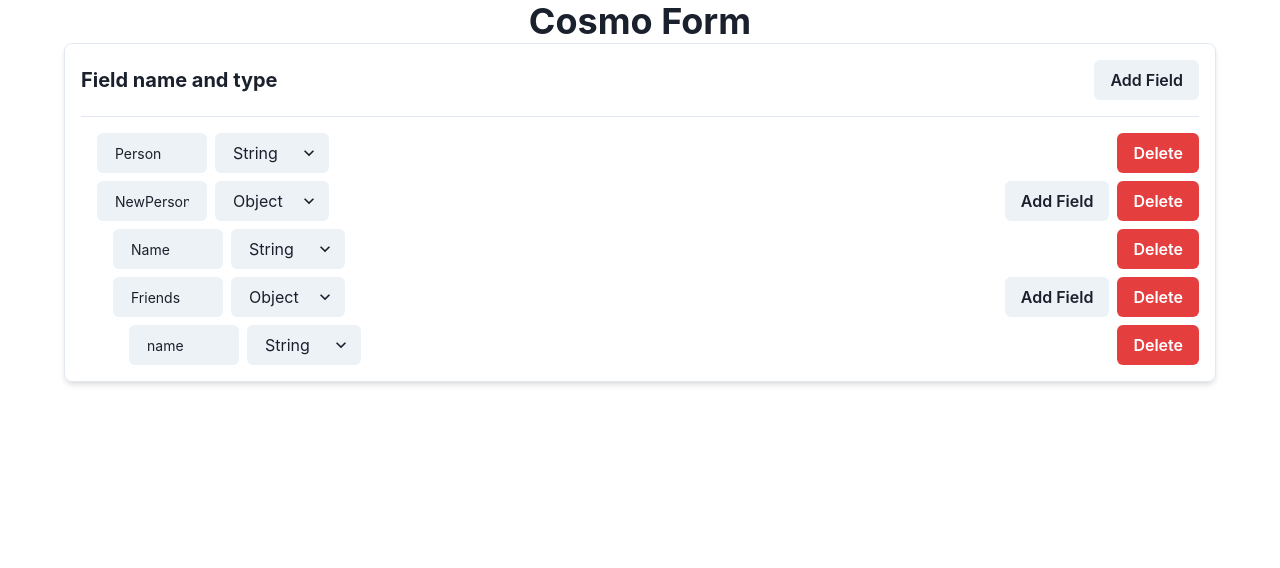
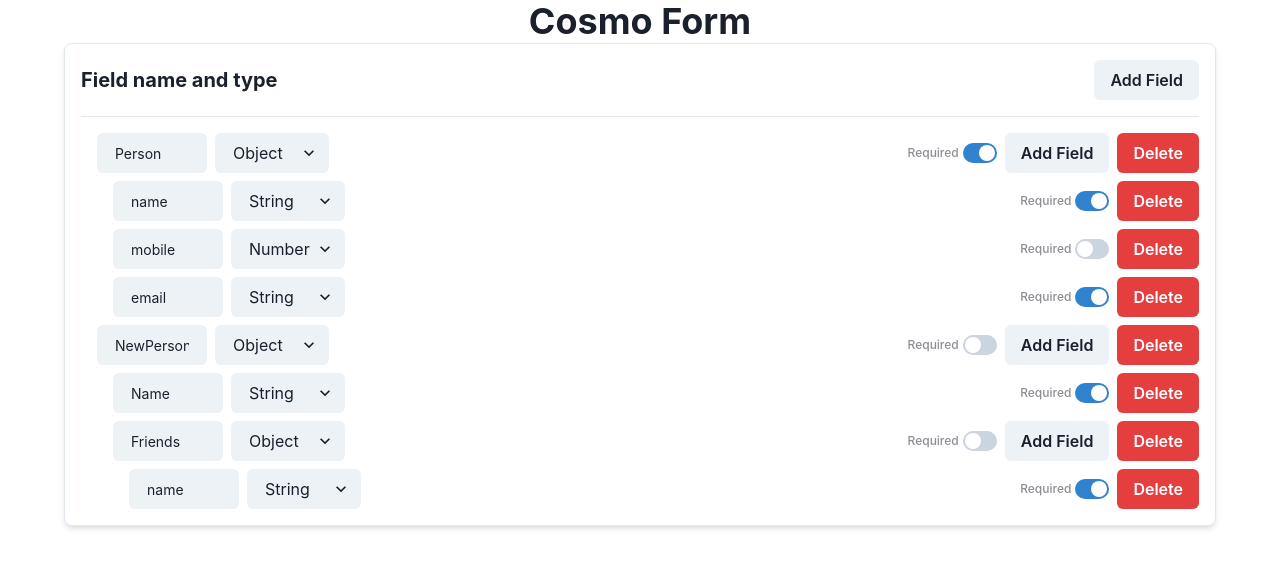
Before and after one commit to itsApurba/cosmo-form, a React (Vite) app: page / in a window 1280 px wide. Shown: the top 568 px of the page. Built offline with nearby package versions, Linux system fonts and the light colour scheme.

Commit message:
ADDED: jsDocs

```diff
--- a/src/components/Form.tsx
+++ b/src/components/Form.tsx
@@ -5,49 +5,62 @@ import { Box, Button, Center, HStack, Heading, VStack } from "@chakra-ui/react";
 export type Field = {
   name: string;
   type: "string" | "number" | "boolean" | "object";
+  isRequired: boolean;
   nestedFields?: Field[];
 };
 
 type MyFormData = {
   fields: Field[];
 };
-
-function Form() {
+/**
+ * This function renders a form with fields that can be dynamically added and removed.
+ *
+ * @return {JSX.Element} The rendered form component
+ */
+function Form(): JSX.Element {
   const [formData, setFormData] = useState<MyFormData>({
     fields: [
       {
         name: "Person",
-        type: "string",
+        type: "object",
+        isRequired: true,
         nestedFields: [
           {
             name: "name",
             type: "string",
+            isRequired: true,
           },
           {
             name: "mobile",
             type: "number",
+            isRequired: false,
           },
           {
             name: "email",
             type: "string",
+            isRequired: true,
           },
         ],
       },
       {
         name: "NewPerson",
         type: "object",
+        isRequired: false,
         nestedFields: [
           {
             name: "Name",
             type: "string",
+            isRequired: true,
           },
           {
             name: "Friends",
             type: "object",
+            isRequired: false,
             nestedFields: [
               {
                 name: "name",
                 type: "string",
+                isRequired: true,
               },
             ],
           },
@@ -60,7 +73,10 @@ function Form() {
   };
   const handleAddField = () => {
     const fields = [...formData.fields];
-    handleFieldsChange([...fields, { name: "addName", type: "string" }]);
+    handleFieldsChange([
+      ...fields,
+      { name: "addName", type: "string", isRequired: true },
+    ]);
   };
 
   console.log(formData);
--- a/src/components/FormField.tsx
+++ b/src/components/FormField.tsx
@@ -2,12 +2,13 @@ import React from "react";
 import { Field } from "./Form";
 import FormFields from "./FormFields";
 import {
-  Box,
   Button,
   Flex,
+  FormLabel,
   HStack,
   Input,
   Select,
+  Switch,
   VStack,
 } from "@chakra-ui/react";
 
@@ -17,7 +18,15 @@ type Props = {
   onDelete: () => void;
 };
 
-const FormField = ({ field, onChange, onDelete }: Props) => {
+/**
+ * Renders a form field component.
+ * @param {object} props - The component props.
+ * @param {object} props.field - The field object to render.
+ * @param {Function} props.onChange - The change handler to be called when the field value changes.
+ * @param {Function} props.onDelete - The delete handler to be called when the field is deleted.
+ * @returns {JSX.Element} The rendered form field.
+ */
+const FormField = ({ field, onChange, onDelete }: Props): JSX.Element => {
   const handleNameChange = (event: React.ChangeEvent<HTMLInputElement>) => {
     onChange({ ...field, name: event.target.value });
   };
@@ -28,7 +37,7 @@ const FormField = ({ field, onChange, onDelete }: Props) => {
       onChange({
         ...field,
         type: newType,
-        nestedFields: [{ name: "AddName", type: "string" }],
+        nestedFields: [{ name: "AddName", type: "string", isRequired: true }],
       });
     } else {
       onChange({ ...field, type: newType, nestedFields: undefined });
@@ -45,6 +54,10 @@ const FormField = ({ field, onChange, onDelete }: Props) => {
     ];
     //@ts-ignore
     onChange({ ...field, nestedFields: newFields });
+  };
+
+  const handleToggleEvent = (event: React.ChangeEvent<HTMLInputElement>) => {
+    onChange({ ...field, isRequired: event.target.checked });
   };
 
   return (
@@ -84,7 +97,23 @@ const FormField = ({ field, onChange, onDelete }: Props) => {
             <option value='object'>Object</option>
           </Select>
         </Flex>
-        <Flex gap={2}>
+        <Flex gap={2} align={"center"}>
+          <Flex align={"center"} gap={1}>
+            <FormLabel
+              opacity={"0.5"}
+              fontSize={"xs"}
+              m={0}
+              p={0}
+              htmlFor='isRequired'
+            >
+              Required
+            </FormLabel>
+            <Switch
+              id='isRequired'
+              isChecked={field.isRequired}
+              onChange={handleToggleEvent}
+            />
+          </Flex>
           {field.type == "object" && (
             <Button onClick={handleAddField}>Add Field</Button>
           )}
--- a/src/components/FormFields.tsx
+++ b/src/components/FormFields.tsx
@@ -6,10 +6,23 @@ type Props = {
   fields: Field[];
   handleFieldsChange: (newFields: Field[]) => void;
 };
+/**
+ * Renders a form with specified fields.
+ *
+ * @param {Object[]} fields - An array of field objects, each with a name (string), type (string), and isRequired (boolean).
+ * @param {Function} handleFieldsChange - A function that takes in an updated array of fields and updates the state of the parent component.
+ * @returns {JSX.Element} A form with the specified fields.
+ */
 
-const FormFields = ({ fields, handleFieldsChange: onChange }: Props) => {
+const FormFields = ({
+  fields,
+  handleFieldsChange: onChange,
+}: Props): JSX.Element => {
   const handleAddField = () => {
-    onChange([...fields, { name: "addName", type: "string" }]);
+    onChange([
+      ...fields,
+      { name: "addName", type: "string", isRequired: true },
+    ]);
   };
 
   // const handleAddNestedField = () => {
```
